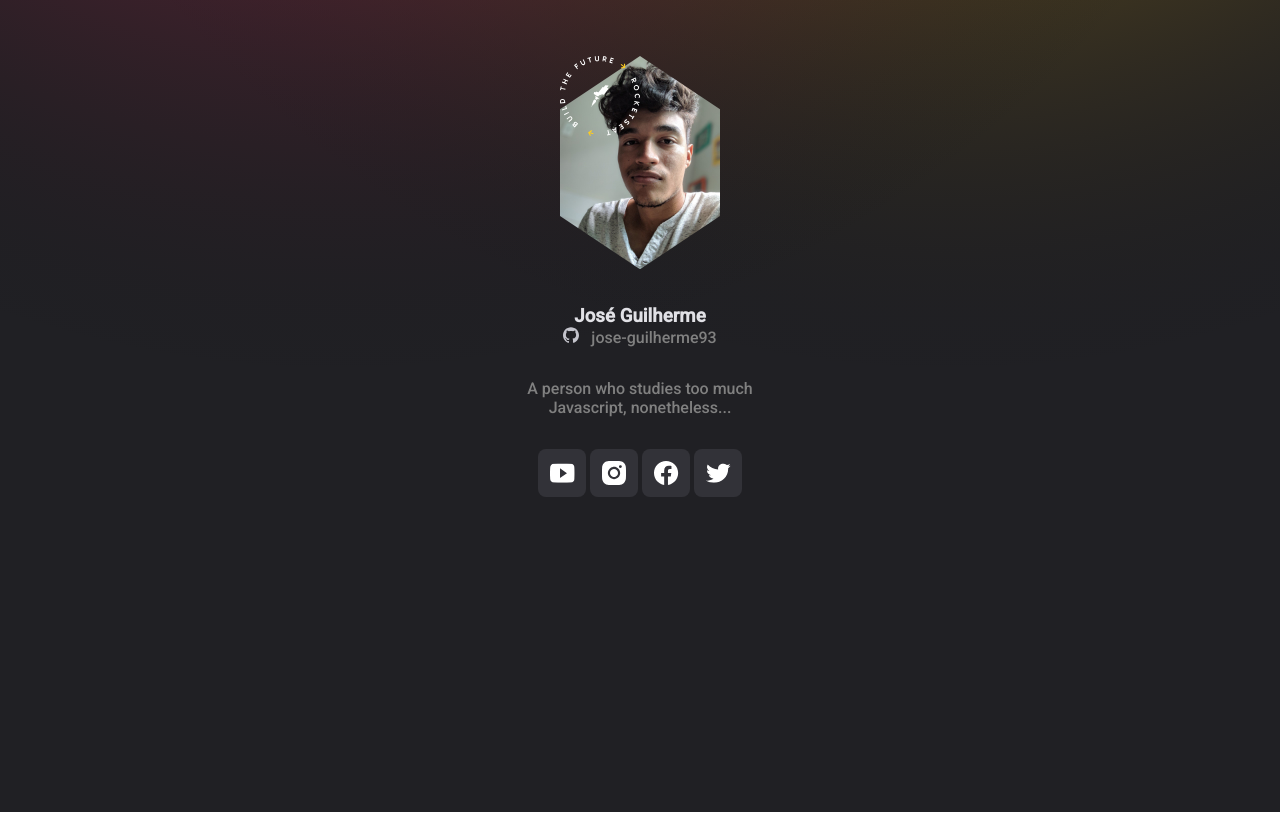
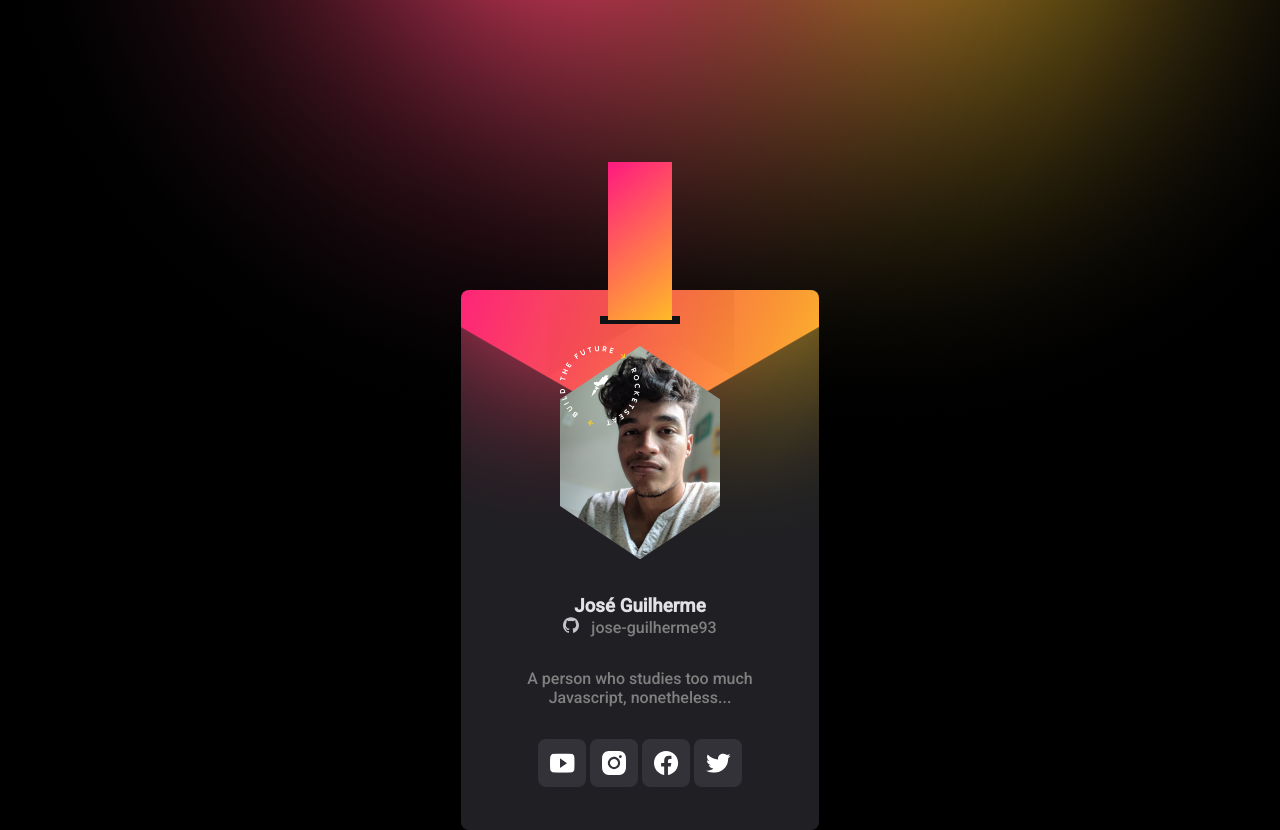
Before and after one commit to jose-guilherme93/Cool-ticket, a plain HTML site: page index.html in a window 1280 px wide. Drawn offline with Linux system fonts and the light colour scheme; no server answers.

Commit message:
desktop version completed

```diff
--- a/style.css
+++ b/style.css
@@ -5,19 +5,61 @@
 }
 
 body {
-
+    width: 100vw;
+    height: 100vh;
+    background: url(assets/Desktop.png) no-repeat ;
     display: grid;
     place-content: center;
     font-family: 'Roboto', sans-serif;
     -webkit-font-smoothing: antialiased;
+    background-color: black;
+    position: relative;
+
 }
 
+main::before {
+    content: "";
+    left: 147px;
+    bottom: 510px;
+
+    background-image: url(assets/faixa.png);
+    position: absolute;
+    z-index: 10;
+    width: 64px;
+    display: flex;
+    justify-content: center;
+    height: 158px;
+
+    margin: auto;
+}
+main::after {
+    content: "";
+    left: 139px;
+    bottom: 506px;
+    z-index: 1;
+    background-image: url(assets/quebra.png);
+    position: absolute;
+    z-index: 6;
+    width: 80px;
+    display: flex;
+    justify-content: center;
+    height: 8px;
+
+    margin: auto;
+}
+
+
 main {
-    width: 100vw;
-    height: 100vh;
-    background: url(assets/background.svg) no-repeat center/cover;
 
-    min-height: 50.75rem;
+    position: relative;
+    top: 10rem ;
+    bottom: 10rem;
+    width: 358px;
+    border-radius: .5rem;
+
+    background: url(assets/background.svg) no-repeat center;
+
+    height: 540px;
 }
 
 h3, p {
@@ -61,6 +103,8 @@ a {
 
 }
 
+
+
 .imagesSocialMedia {
     text-align: center;
 }
```
Also changed, not shown: assets/Desktop.png (added), assets/Desktop.svg (added), assets/faixa.png (added), assets/faixa.svg (added), assets/quebra.png (added), assets/quebra.svg (added).
